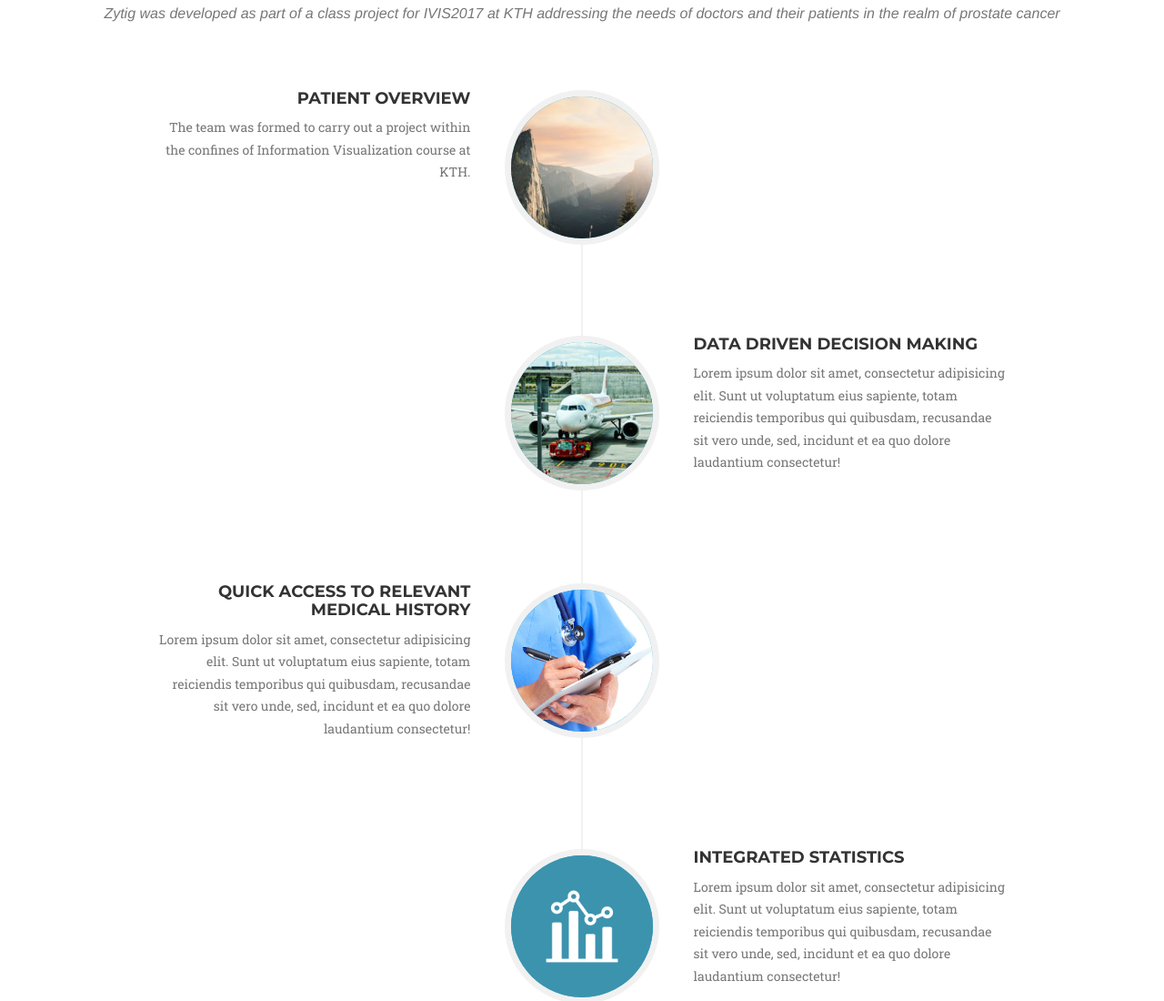
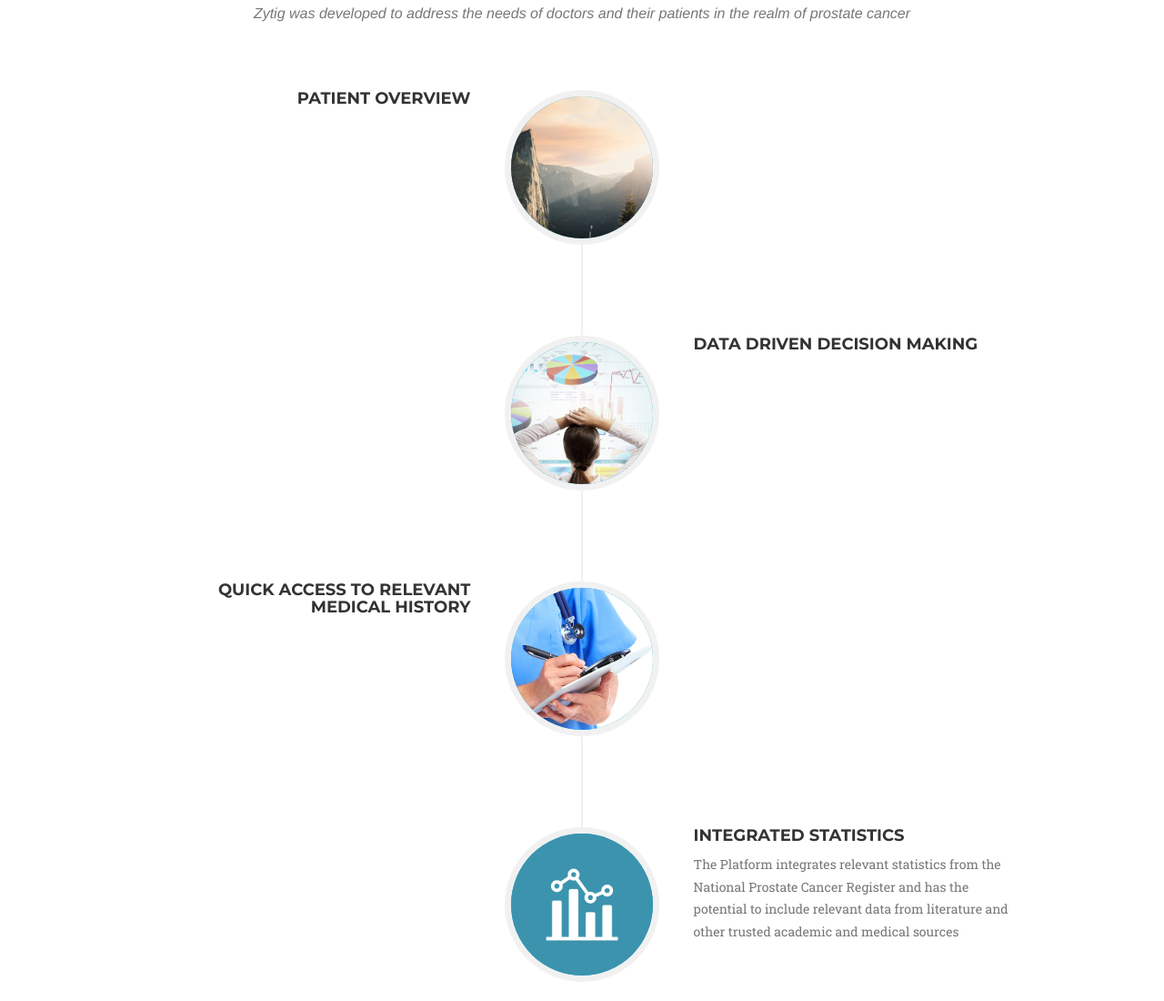
Before and after one commit to ahujamoh/bizwhiz, a website: page index.html in a window 1280 px wide. Shown: the part 1700-2800 px from the top of the page at 91% size. Drawn offline with nearby package versions, Linux system fonts and the light colour scheme; a web font is replaced by a local one.

Commit message:
menu fix

```diff
--- a/index.html
+++ b/index.html
@@ -55,18 +55,18 @@
                     <li>
                         <a class="page-scroll" href="#services">Technology</a>
                     </li>
+<!--                    <li>
+                        <a class="page-scroll" href="#portfolio">Features</a>
+                    </li>-->
                     <li>
-                        <a class="page-scroll" href="#portfolio">Features</a>
-                    </li>
-                    <li>
-                        <a class="page-scroll" href="#about">About</a>
+                        <a class="page-scroll" href="#about">Features</a>
                     </li>
                     <li>
                         <a class="page-scroll" href="#team">Team</a>
                     </li>
-                    <li>
+<!--                    <li>
                         <a class="page-scroll" href="#contact">Contact</a>
-                    </li>
+                    </li>-->
                 </ul>
             </div>
             <!-- /.navbar-collapse -->
@@ -228,7 +228,7 @@
             <div class="row">
                 <div class="col-lg-12 text-center">
                     <h2 class="section-heading">KEY FEATURES</h2>
-                    <h3 class="section-subheading text-muted">Zytig was developed as part of a class project for IVIS2017 at KTH addressing the needs of doctors and their patients in the realm of prostate cancer</h3>
+                    <h3 class="section-subheading text-muted">Zytig was developed to address the needs of doctors and their patients in the realm of prostate cancer</h3>
                 </div>
             </div>
             <div class="row">
@@ -244,13 +244,13 @@
                                     <!--<h4 class="subheading">Our Humble Beginnings</h4>-->
                                 </div>
                                 <div class="timeline-body">
-                                    <p class="text-muted">The team was formed to carry out a project within the confines of Information Visualization course at KTH.</p>
+                                    <p class="text-muted"></p>
                                 </div>
                             </div>
                         </li>
                         <li class="timeline-inverted">
                             <div class="timeline-image">
-                                <img class="img-circle img-responsive" src="img/about/2.jpg" alt="">
+                                <img class="img-circle img-responsive" src="img/about/data-decisions2.png" alt="">
                             </div>
                             <div class="timeline-panel">
                                 <div class="timeline-heading">
@@ -258,7 +258,7 @@
                                     <!--<h4 class="subheading">An Agency is Born</h4>-->
                                 </div>
                                 <div class="timeline-body">
-                                    <p class="text-muted">Lorem ipsum dolor sit amet, consectetur adipisicing elit. Sunt ut voluptatum eius sapiente, totam reiciendis temporibus qui quibusdam, recusandae sit vero unde, sed, incidunt et ea quo dolore laudantium consectetur!</p>
+                                    <p class="text-muted"></p>
                                 </div>
                             </div>
                         </li>
@@ -272,7 +272,7 @@
                                     <!--<h4 class="subheading">Transition to Full Service</h4>-->
                                 </div>
                                 <div class="timeline-body">
-                                    <p class="text-muted">Lorem ipsum dolor sit amet, consectetur adipisicing elit. Sunt ut voluptatum eius sapiente, totam reiciendis temporibus qui quibusdam, recusandae sit vero unde, sed, incidunt et ea quo dolore laudantium consectetur!</p>
+                                    <p class="text-muted"></p>
                                 </div>
                             </div>
                         </li>
@@ -286,7 +286,7 @@
                                     <!--<h4 class="subheading">Phase Two Expansion</h4>-->
                                 </div>
                                 <div class="timeline-body">
-                                    <p class="text-muted">Lorem ipsum dolor sit amet, consectetur adipisicing elit. Sunt ut voluptatum eius sapiente, totam reiciendis temporibus qui quibusdam, recusandae sit vero unde, sed, incidunt et ea quo dolore laudantium consectetur!</p>
+                                    <p class="text-muted">The Platform integrates relevant statistics from the National Prostate Cancer Register and has the potential to include relevant data from literature and other trusted academic and medical sources</p>
                                 </div>
                             </div>
                         </li>
@@ -309,7 +309,7 @@
             <div class="row">
                 <div class="col-lg-12 text-center">
                     <h2 class="section-heading">Our Team</h2>
-                    <h3 class="section-subheading text-muted"> We are a group of young professionals currently pursuing our masters degree at KTH</h3>
+                    <h3 class="section-subheading text-muted"> We are a group of young professionals currently pursuing our masters degree at KTH where we worked on Zytig as a course project for IVIS2017</h3>
                 </div>
             </div>
             <div class="row">
```
Also changed, not shown: img/about/data-decisions.jpg (added), img/about/data-decisions2.png (added).
